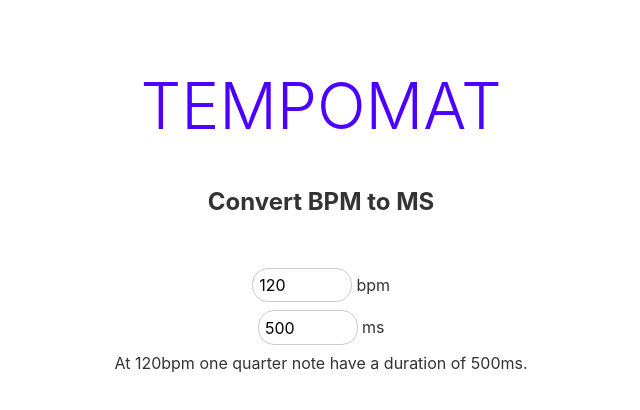
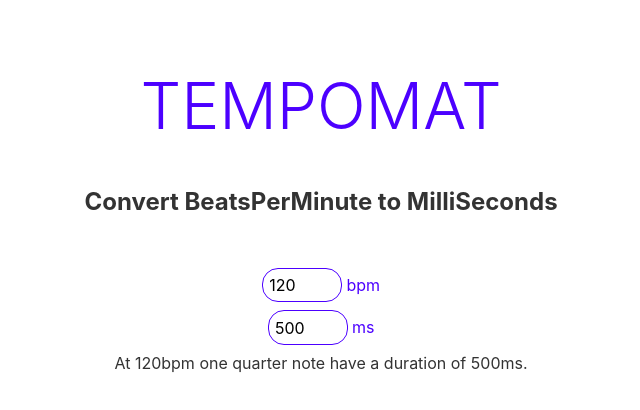
Before and after one commit to BohdanOne/tempomat, a Svelte app: page / in a window 1280 px wide. Shown: the top 410 px of the page, without its empty margins (319-959 px from the left). Built offline with nearby package versions, Linux system fonts and the light colour scheme.

Commit message:
Add some styling

```diff
--- a/src/App.svelte
+++ b/src/App.svelte
@@ -3,11 +3,12 @@
 	let ms = 500;
 
 	function setBothFromBPM(value) {
-		bpm = value;
+		bpm = +value;
 		ms = Math.round(60000 / bpm);
 	}
+
 	function setBothFromMs(value) {
-		ms = value;
+		ms = +value;
 		bpm = Math.round((60 / ms) * 1000);
 	}
 
@@ -15,12 +16,13 @@
 
 <header>
 	<h1>Tempomat</h1>
-	<h2>Convert BPM to MS</h2>
+	<h2>Convert BeatsPerMinute to MilliSeconds</h2>
 </header>
 <main>
 	<label>
 		<input
 			type="number"
+			min="1"
 			value={bpm}
 			on:input="{ event => setBothFromBPM(event.target.value)}"
 		/>
@@ -30,6 +32,7 @@
 	<label>
 		<input
 			type="number"
+			min="1"
 			value={ms}
 			on:input="{ event => setBothFromMs(event.target.value)}"
 		/>
@@ -55,15 +58,14 @@
 	}
 
 	input {
-		max-width: 100px;
+		max-width: 5em;
 		border-radius: 1em;
+		border-color: #4c00ff;
 		outline-color: orange;
 		-moz-outline-radius: 1em;
 	}
 
-	@media (min-width: 640px) {
-		main {
-			max-width: none;
-		}
+	label {
+		color: #4c00ff;
 	}
 </style>
```
Also changed, not shown: public/build/bundle.css, public/build/bundle.js, 2 other files (tests, documents, lock files or other folders).
